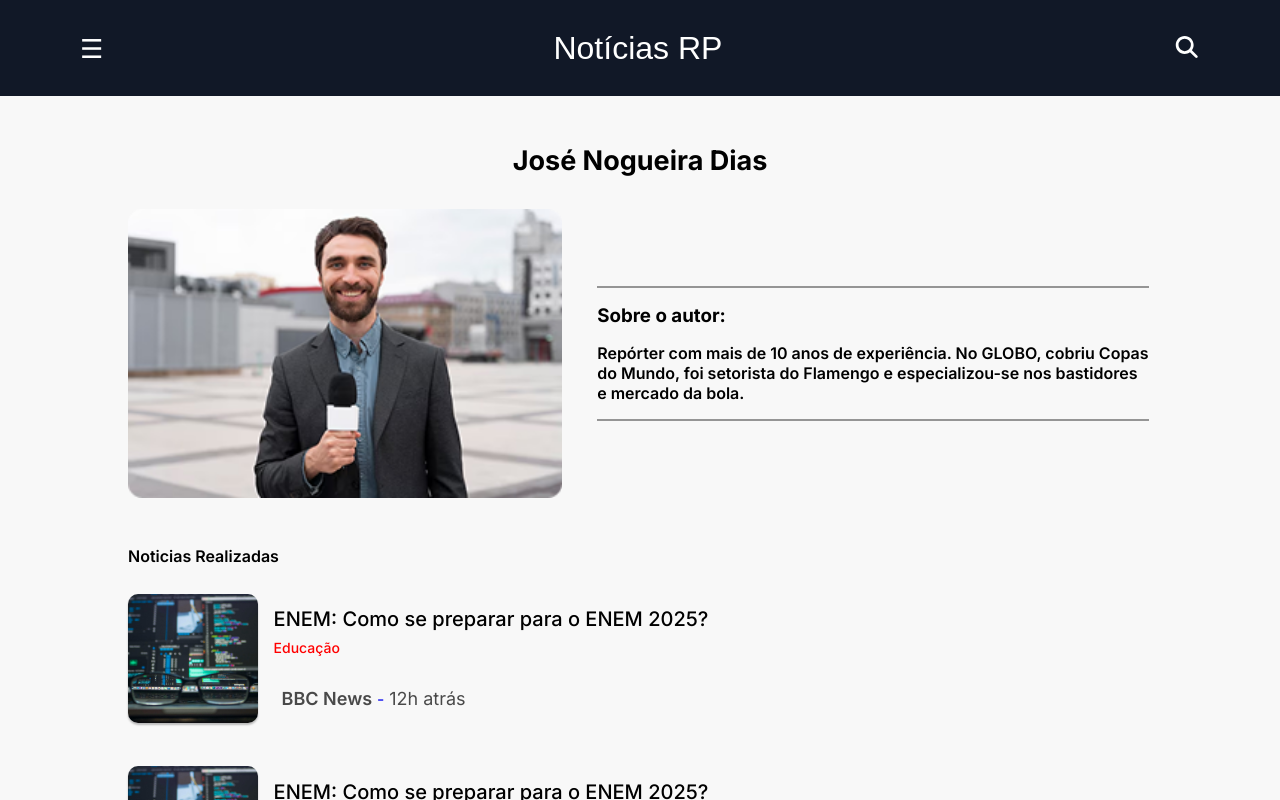
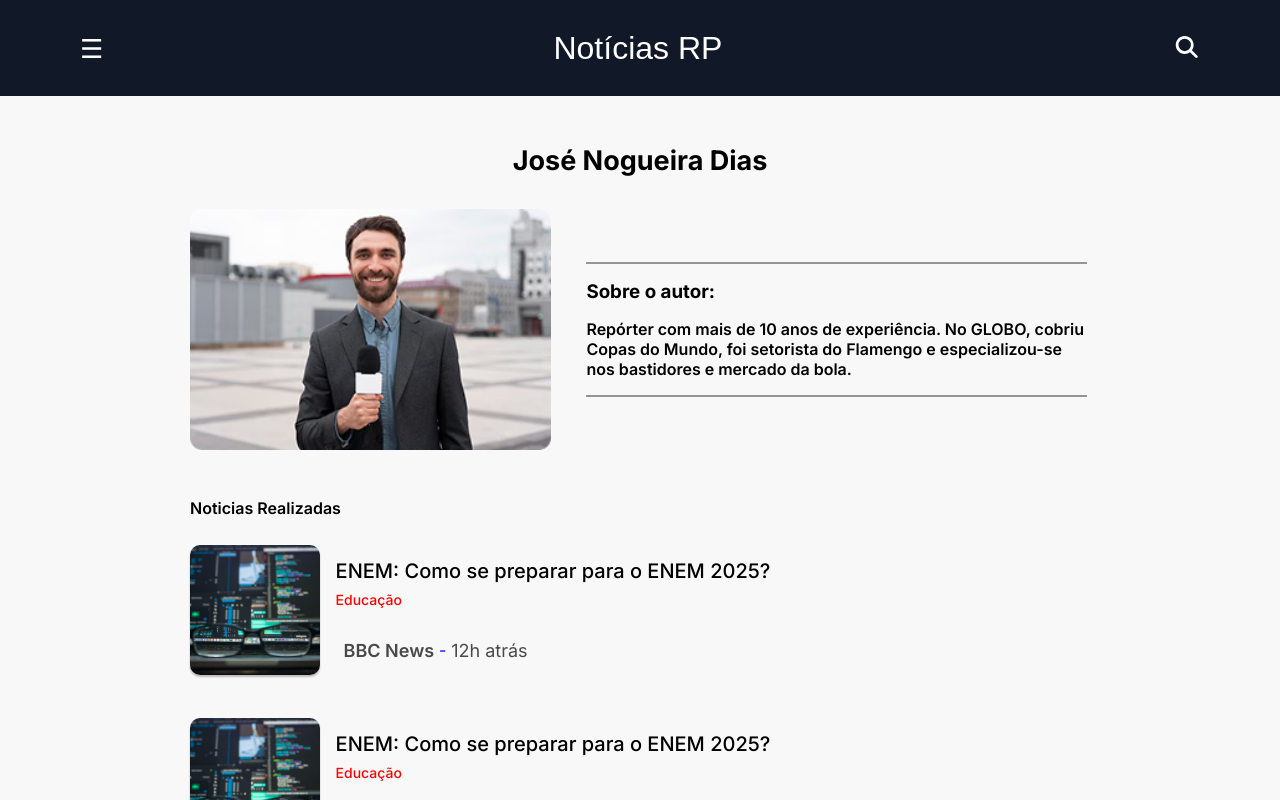
Before and after one commit to 01EmComp/portal-noticias, a React (Vite) app in the folder frontend/: page /author-page in a window 1280 px wide. Shown: the top 800 px of the page. Built offline with nearby package versions, Linux system fonts and the light colour scheme; no server answers; the database is empty; a web font is replaced by a local one.

Commit message:
feat[Author-Blog]: center layout and adjust spacing for better visual alignment

```diff
--- a/frontend/src/Pages/Author/Author.css
+++ b/frontend/src/Pages/Author/Author.css
@@ -6,6 +6,13 @@
   width: 100%;
   gap: 3rem;
   padding: 2rem;
+}
+
+.author-container .about-author,
+.author-container .their-news {
+  width: 100%;
+  max-width: 900px;
+  margin: 0 auto;
 }
 
 .author-container .about-author {
--- a/frontend/src/Pages/Blog/Blog.css
+++ b/frontend/src/Pages/Blog/Blog.css
@@ -6,6 +6,14 @@
   padding: 2rem 1.8rem;
   min-height: 100vh;
   gap: 1rem;
+}
+
+.blog-container header,
+.blog-container .blog-body,
+.blog-container .blog-comments {
+  width: 100%;
+  max-width: 900px;
+  margin: 0 auto;
 }
 
 .blog-container header {
@@ -160,12 +168,7 @@
   gap: 0.2rem;
 }
 
-.blog-container
-  .blog-comments
-  .comments-list
-  .comments-item
-  .right-side
-  .user-name {
+.blog-container .blog-comments .comments-list .comments-item .right-side .user-name {
   font-size: 16px;
   font-weight: 600;
 }
@@ -221,18 +224,8 @@
     font-size: 20px;
   }
 
-  .blog-container
-    .blog-comments
-    .comments-list
-    .comments-item
-    .right-side
-    .text,
-  .blog-container
-    .blog-comments
-    .comments-list
-    .comments-item
-    .right-side
-    .user-name {
+  .blog-container .blog-comments .comments-list .comments-item .right-side .text,
+  .blog-container .blog-comments .comments-list .comments-item .right-side .user-name {
     font-size: 17px;
   }
 }
```
